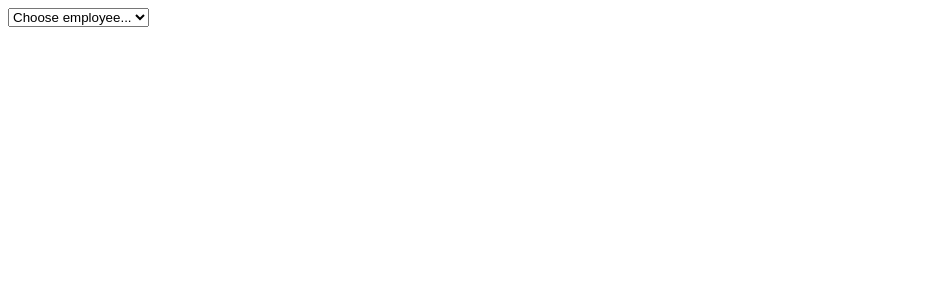
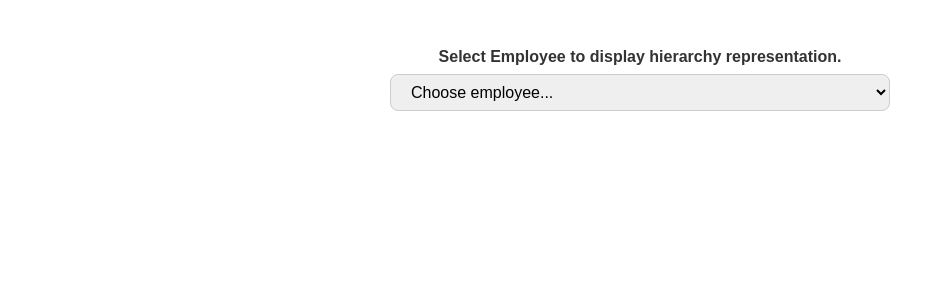
Before and after one commit to dariusz-sanczyk/Horus-Task, an Angular app: page / in a window 1280 px wide. Shown: the top 300 px of the page, without its empty margins (0-945 px from the left). Built offline with nearby package versions, Linux system fonts and the light colour scheme.

Commit message:
adding styles

```diff
--- a/src/app/components/employeestructuredisplay/employeestructuredisplay.component.css
+++ b/src/app/components/employeestructuredisplay/employeestructuredisplay.component.css
@@ -0,0 +1,51 @@
+.container {
+  max-width: 500px;
+  margin: 2rem auto;
+  font-family: Arial, sans-serif;
+  padding: 1rem;
+}
+
+label {
+  display: block;
+  text-align: center;
+  margin-bottom: 0.5rem;
+  font-weight: 600;
+  color: #333;
+}
+
+select {
+  width: 100%;
+  padding: 0.5rem 1rem;
+  margin-bottom: 1.5rem;
+  border: 1px solid #ccc;
+  border-radius: 8px;
+  font-size: 1rem;
+  transition: border-color 0.3s ease;
+}
+
+select:focus {
+  border-color: #007bff;
+  outline: none;
+}
+
+.hierarchy-vertical {
+  display: flex;
+  flex-direction: column;
+  align-items: center;
+  gap: 0.4rem;
+}
+
+.employee-box {
+  background-color: #f3f3f3;
+  padding: 0.5rem 1rem;
+  border-radius: 6px;
+  font-size: 0.95rem;
+  box-shadow: 1px 1px 3px rgba(0, 0, 0, 0.1);
+  min-width: 200px;
+  text-align: center;
+}
+
+.arrow-down {
+  font-size: 1.2rem;
+  color: #007bff;
+}
--- a/src/app/components/employeestructuredisplay/employeestructuredisplay.component.html
+++ b/src/app/components/employeestructuredisplay/employeestructuredisplay.component.html
@@ -1,9 +1,19 @@
-<select (change)="onSelect($event)">
-  <option value="">Choose employee...</option>
-  <option *ngFor="let emp of employees" [value]="emp.id">
-    {{ emp.firstName }} {{ emp.lastName }}
-  </option>
-</select>
-<span *ngFor="let emp of emmployeeHierarchyTree; let last = last">
-  {{ emp.firstName }} {{ emp.lastName }}<span *ngIf="!last"> → </span>
-</span>
+<div class="container">
+  <label for="employeeSelect"
+    >Select Employee to display hierarchy representation.</label
+  >
+  <select id="employeeSelect" (change)="onSelect($event)">
+    <option value="">Choose employee...</option>
+    <option *ngFor="let emp of employees" [value]="emp.id">
+      {{ emp.firstName }} {{ emp.lastName }}
+    </option>
+  </select>
+  <div class="hierarchy-vertical">
+    <ng-container *ngFor="let emp of emmployeeHierarchyTree; let last = last">
+      <div class="employee-box">{{ emp.firstName }} {{ emp.lastName }}</div>
+      <ng-container *ngIf="!last">
+        <div class="arrow-down">↓</div>
+      </ng-container>
+    </ng-container>
+  </div>
+</div>
```
